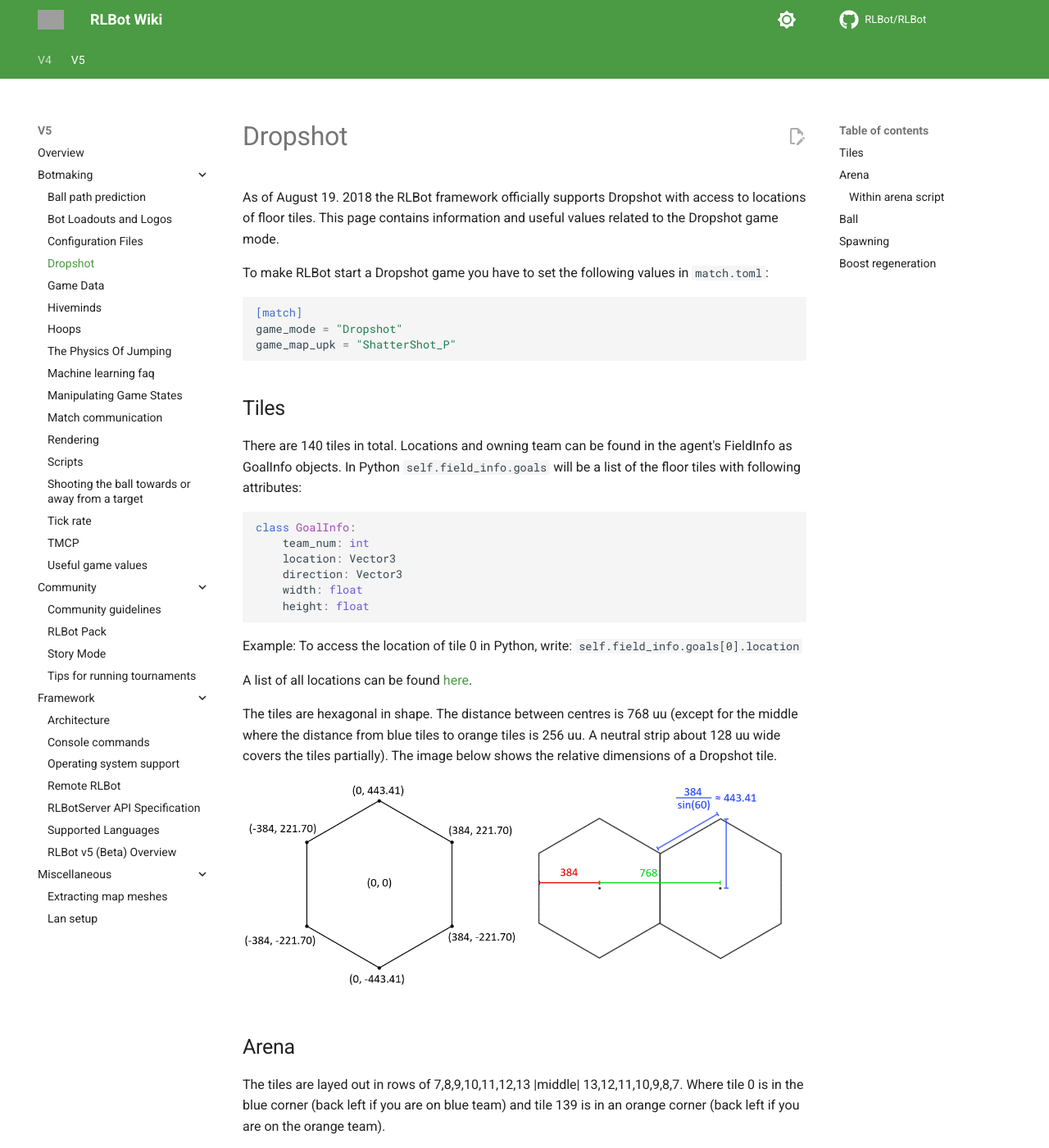
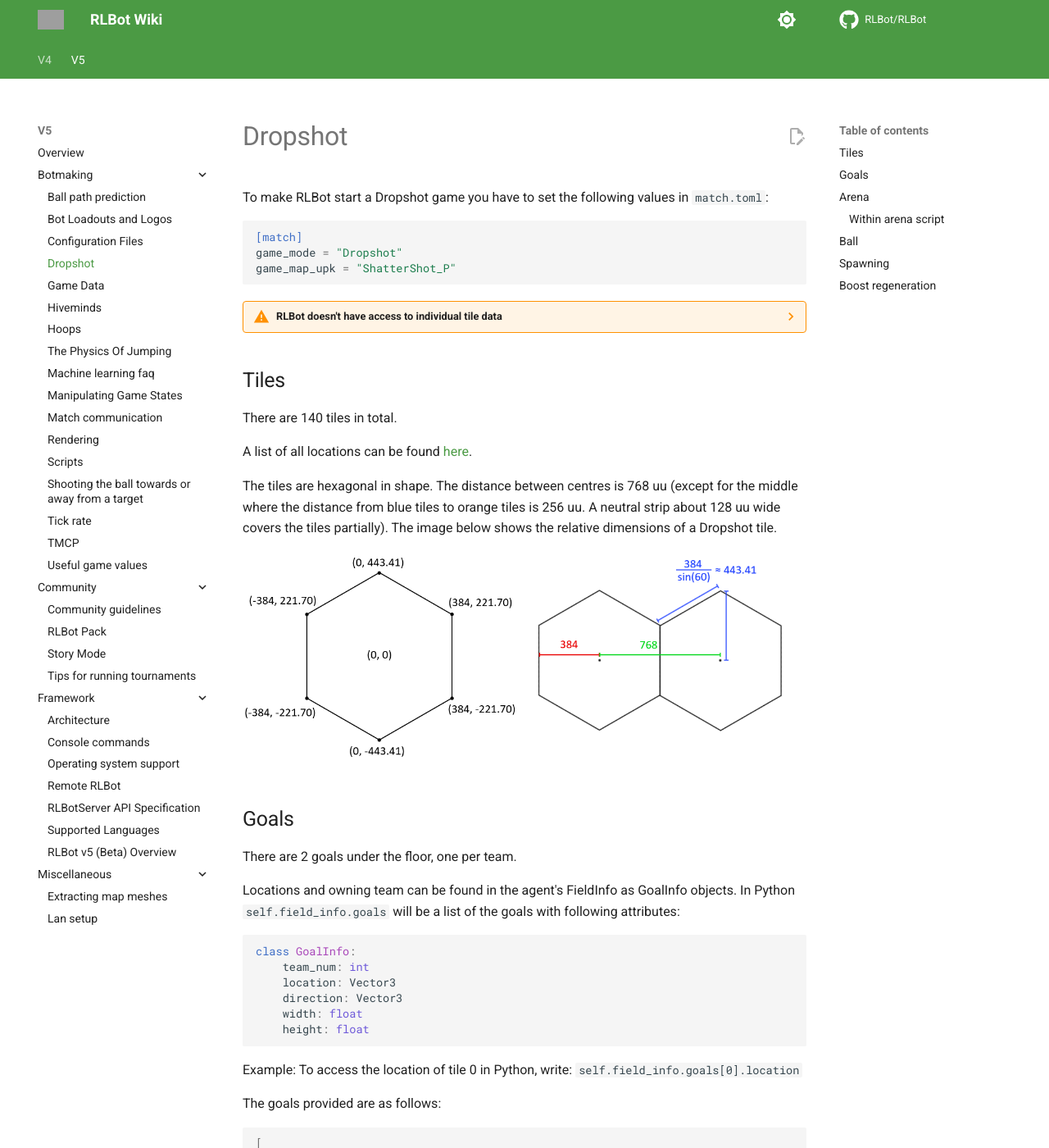
Before and after one commit to RLBot/wiki, an MkDocs documentation site: the page built from docs/v5/botmaking/dropshot.md, in a window 1280 px wide and 1400 px high. Shown: the whole window at 82% size. Built offline with MkDocs 1.6.1 and Material for MkDocs 9.7.7, drawn with Linux system fonts in a browser that asks for light colours; comment, search, counter and statistics services are not loaded; some of the changed text lies outside the part shown; grey boxes are pictures that could not be loaded.

Commit message:
Update v5 dropshot info

````diff
--- a/docs/v5/botmaking/dropshot.md
+++ b/docs/v5/botmaking/dropshot.md
@@ -1,5 +1,3 @@
-As of August 19. 2018 the RLBot framework officially supports Dropshot with access to locations of floor tiles. This page contains information and useful values related to the Dropshot game mode.
-
 To make RLBot start a Dropshot game you have to set the following values in `match.toml`:
 
 ```toml
@@ -8,10 +6,24 @@
 game_map_upk = "ShatterShot_P"
 ```
 
+??? warning "RLBot doesn't have access to individual tile data"
+    RLBot v5 currently doesn't have access to the position or state information of individual dropshot tiles. This is a known issue that was present in RLBot v4, but this information might return.
+
 ## Tiles
 
 There are 140 tiles in total.
-Locations and owning team can be found in the agent's FieldInfo as GoalInfo objects. In Python `self.field_info.goals` will be a list of the floor tiles with following attributes:
+
+A list of all locations can be found [here](https://pastebin.com/w79VhU8W).
+
+The tiles are hexagonal in shape. The distance between centres is 768 uu (except for the middle where the distance from blue tiles to orange tiles is 256 uu. A neutral strip about 128 uu wide covers the tiles partially). The image below shows the relative dimensions of a Dropshot tile.
+
+![A Dropshot tile's dimensions](/img/dropshot/tiles.png)
+
+## Goals
+
+There are 2 goals under the floor, one per team.
+
+Locations and owning team can be found in the agent's FieldInfo as GoalInfo objects. In Python `self.field_info.goals` will be a list of the goals with following attributes:
 
 ```python
 class GoalInfo:
@@ -24,15 +36,46 @@
 
 Example: To access the location of tile 0 in Python, write: `self.field_info.goals[0].location`
 
-A list of all locations can be found [here](https://pastebin.com/w79VhU8W).
+The goals provided are as follows:
 
-The tiles are hexagonal in shape. The distance between centres is 768 uu (except for the middle where the distance from blue tiles to orange tiles is 256 uu. A neutral strip about 128 uu wide covers the tiles partially). The image below shows the relative dimensions of a Dropshot tile.
-
-![A Dropshot tile's dimensions](/img/dropshot/tiles.png)
+```rust
+[
+    GoalInfo {
+        team_num: 0,
+        location: Vector3 {
+            x: 0.0,
+            y: -4430.0,
+            z: -1040.0,
+        },
+        direction: Vector3 {
+            x: -8.742278e-8,
+            y: -0.0,
+            z: 1.0,
+        },
+        width: 5408.0,
+        height: 12640.0,
+    },
+    GoalInfo {
+        team_num: 1,
+        location: Vector3 {
+            x: 0.0,
+            y: 4430.0,
+            z: -1040.0,
+        },
+        direction: Vector3 {
+            x: -8.742278e-8,
+            y: -0.0,
+            z: 1.0,
+        },
+        width: 5408.0,
+        height: 12640.0,
+    },
+]
+```
 
 ## Arena
 
-The tiles are layed out in rows of 7,8,9,10,11,12,13 |middle| 13,12,11,10,9,8,7. Where tile 0 is in the blue corner (back left if you are on blue team) and tile 139 is in an orange corner (back left if you are on the orange team).
+The tiles are layed out in rows of `7,8,9,10,11,12,13 |middle| 13,12,11,10,9,8,7`. Where tile 0 is in the blue corner (back left if you are on blue team) and tile 139 is in an orange corner (back left if you are on the orange team).
 
 The overall layout of the arena and tile indices can be seen below.
 
````
